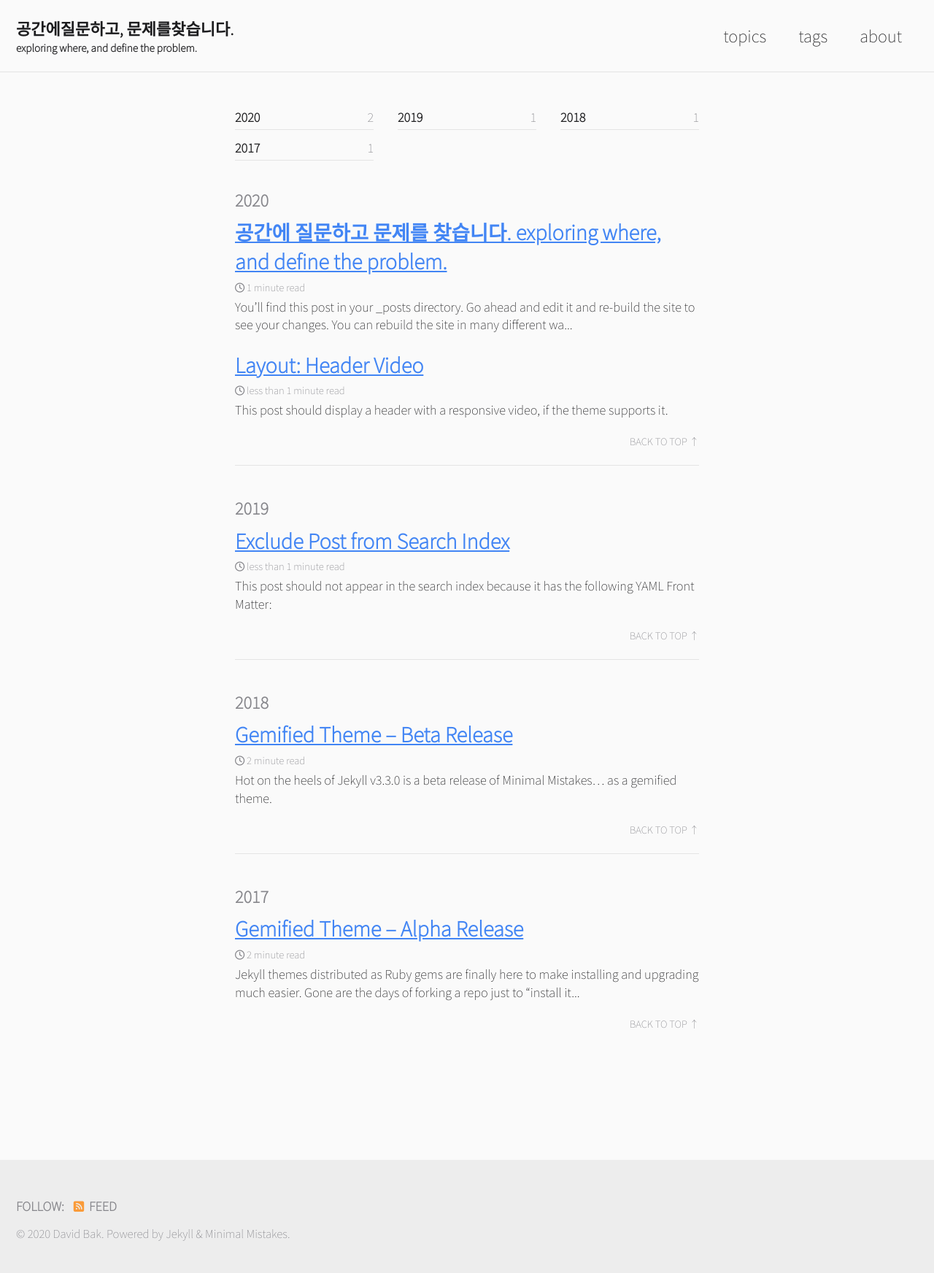
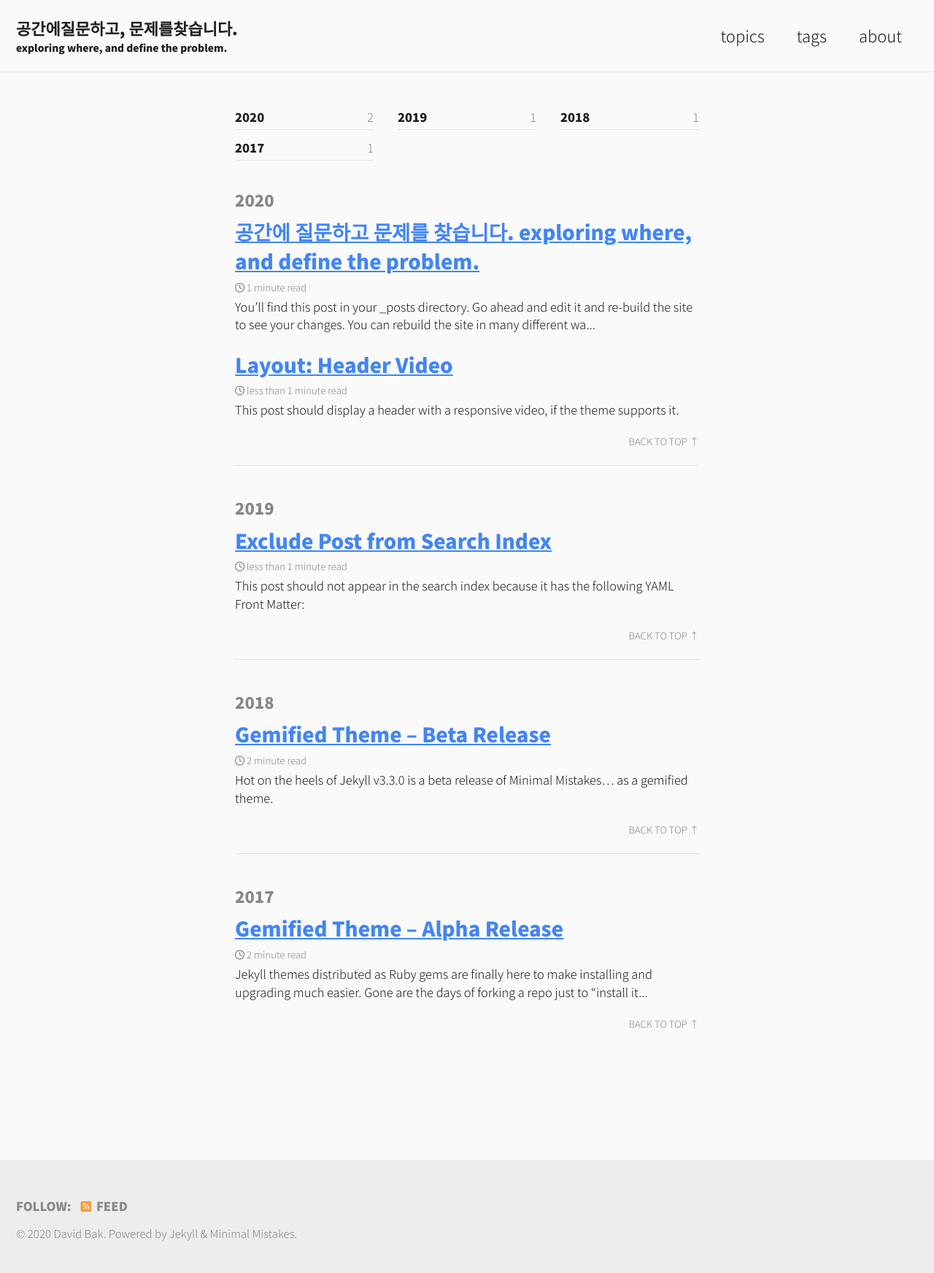
Before and after one commit to epplemint/epplemint.github.io, a Jekyll site: the page built from index.html, in a window 1280 px wide. Shown: the whole page at 73% size. Built offline with Jekyll 4.4.1, drawn with Linux system fonts in a browser that asks for light colours; cached includes are drawn as plain includes; nearby versions of some CDN libraries; the list of posts is cut into pages by our own code.

Commit message:
Update main.scss

```diff
--- a/assets/css/main.scss
+++ b/assets/css/main.scss
@@ -9,4 +9,4 @@ $sans-serif: 'Noto Sans KR';
 
 @import "minimal-mistakes/skins/{{ site.minimal_mistakes_skin | default: 'default' }}"; // skin
 @import "minimal-mistakes"; // main partials
-@import url('https://fonts.googleapis.com/css?family=Noto+Sans+KR:100&display=swap&subset=korean'); //google webfonts
+@import url('https://fonts.googleapis.com/css?family=Noto+Sans+KR:300,900&display=swap&subset=korean'); //google webfonts
```
